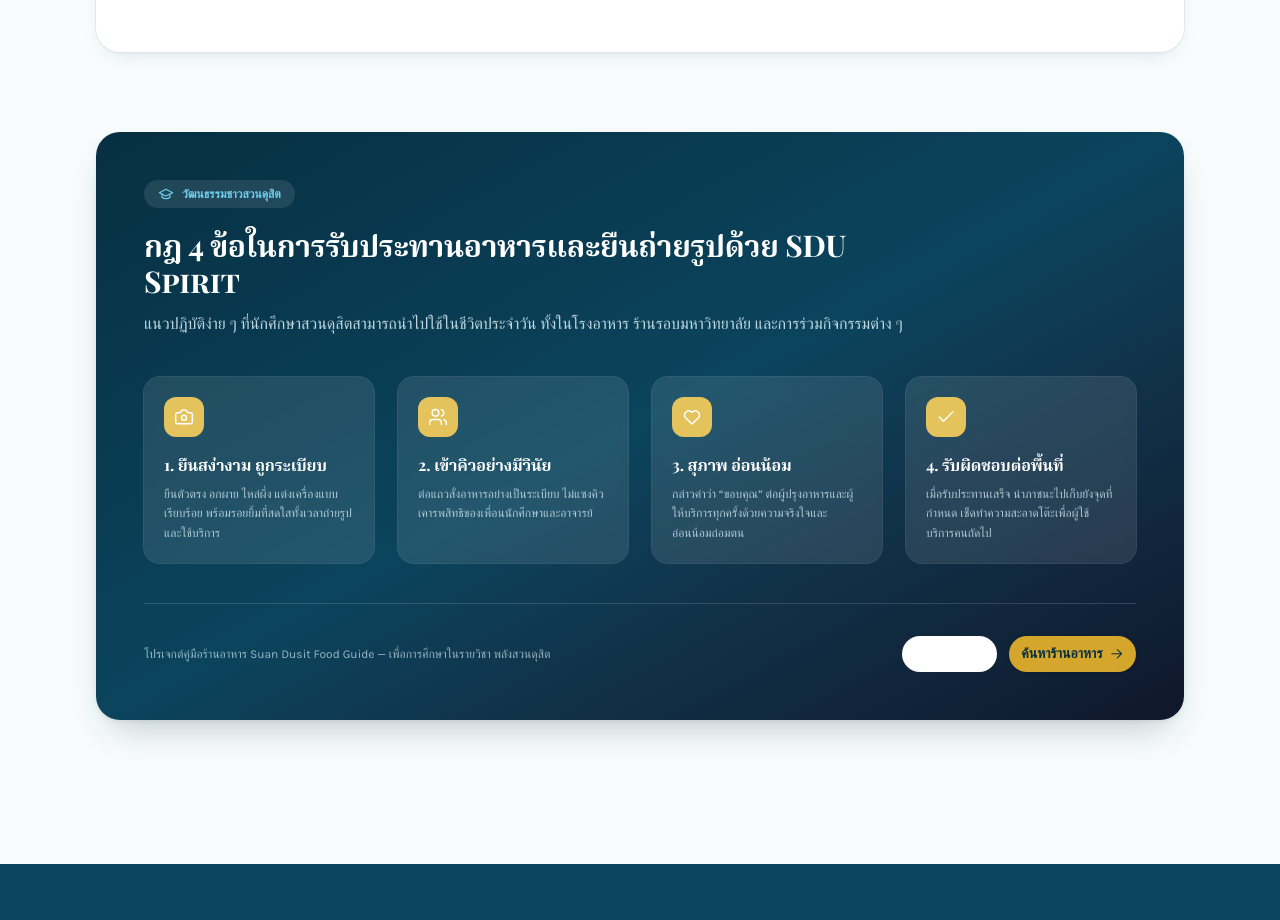
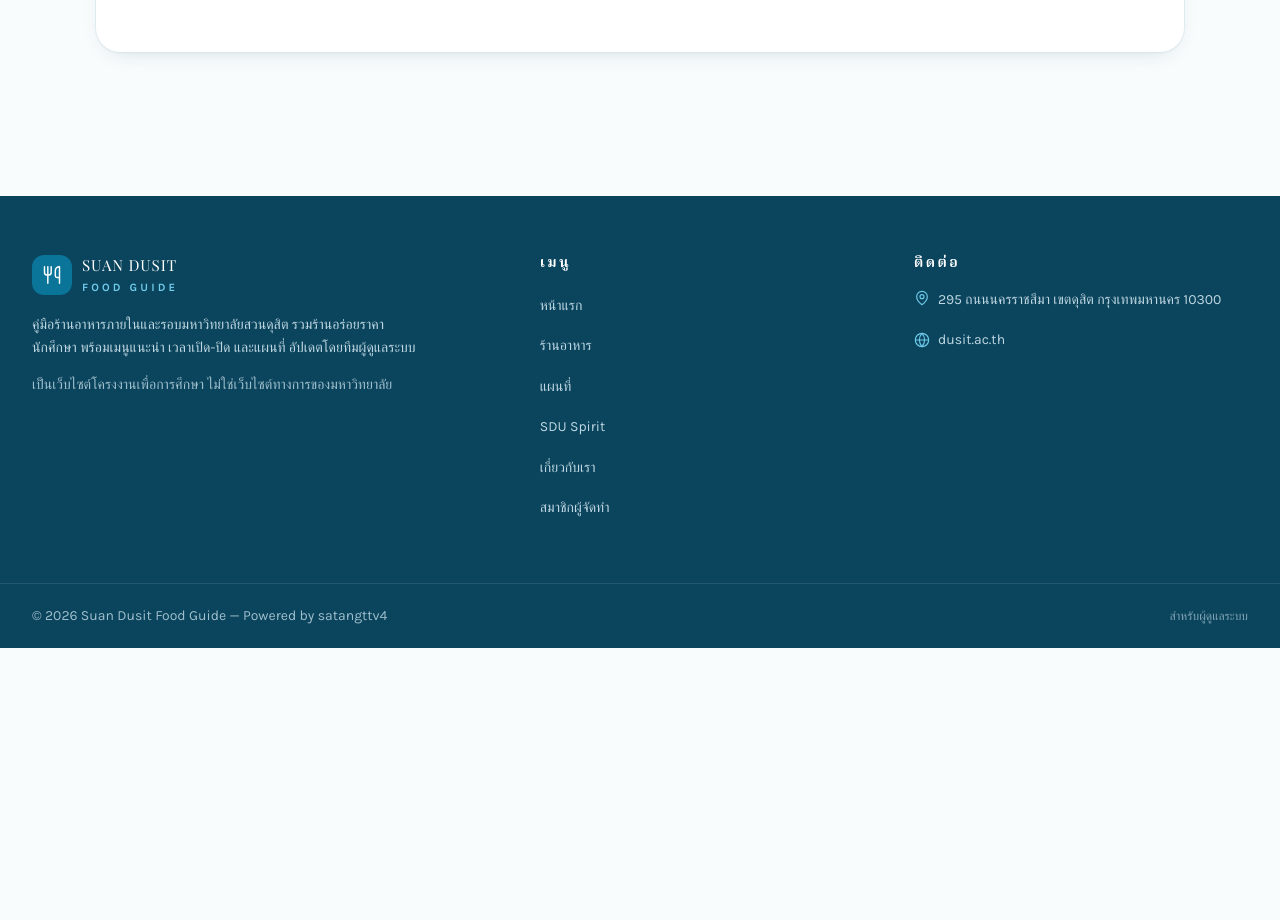
Before and after one commit to satangttv4Xd/suandusitfood, a React (Vite) app: page /sdu-spirit in a window 1280 px wide. Shown: the part 4880-5800 px from the top of the page. After the commit the page ends 5528 px from the top, so only its background shows below. Built offline with nearby package versions, Linux system fonts and the light colour scheme; a web font is replaced by a local one.

Commit message:
refactor(spirit): remove 4 rules section from SDU Spirit page

```diff
--- a/src/pages/SDUSpirit.tsx
+++ b/src/pages/SDUSpirit.tsx
@@ -444,73 +444,6 @@
           </div>
         </div>
       </section>
-
-      {/* ------------------------------------------- Student Cafeteria Code */}
-      <section className="mt-20 rounded-3xl bg-gradient-to-br from-navy-900 via-navy-800 to-slate-900 p-8 sm:p-12 text-white shadow-lift">
-        <div className="max-w-3xl">
-          <span className="inline-flex items-center gap-2 rounded-full bg-white/10 px-3.5 py-1.5 text-xs font-semibold text-brand-300">
-            <Icon name="cap" className="h-4 w-4" />
-            วัฒนธรรมชาวสวนดุสิต
-          </span>
-          <h2 className="mt-4 text-2xl sm:text-3xl font-bold text-white">
-            กฎ 4 ข้อในการรับประทานอาหารและยืนถ่ายรูปด้วย SDU Spirit
-          </h2>
-          <p className="mt-3 text-sm sm:text-base leading-relaxed text-navy-100/90">
-            แนวปฏิบัติง่าย ๆ ที่นักศึกษาสวนดุสิตสามารถนำไปใช้ในชีวิตประจำวัน
-            ทั้งในโรงอาหาร ร้านรอบมหาวิทยาลัย และการร่วมกิจกรรมต่าง ๆ
-          </p>
-        </div>
-
-        <div className="mt-10 grid gap-6 sm:grid-cols-2 lg:grid-cols-4">
-          {[
-            {
-              title: '1. ยืนสง่างาม ถูกระเบียบ',
-              desc: 'ยืนตัวตรง อกผาย ไหล่ผึ่ง แต่งเครื่องแบบเรียบร้อย พร้อมรอยยิ้มที่สดใสทั้งเวลาถ่ายรูปและใช้บริการ',
-              icon: 'camera',
-            },
-            {
-              title: '2. เข้าคิวอย่างมีวินัย',
-              desc: 'ต่อแถวสั่งอาหารอย่างเป็นระเบียบ ไม่แซงคิว เคารพสิทธิของเพื่อนนักศึกษาและอาจารย์',
-              icon: 'users',
-            },
-            {
-              title: '3. สุภาพ อ่อนน้อม',
-              desc: 'กล่าวคำว่า “ขอบคุณ” ต่อผู้ปรุงอาหารและผู้ให้บริการทุกครั้งด้วยความจริงใจและอ่อนน้อมถ่อมตน',
-              icon: 'heart',
-            },
-            {
-              title: '4. รับผิดชอบต่อพื้นที่',
-              desc: 'เมื่อรับประทานเสร็จ นำภาชนะไปเก็บยังจุดที่กำหนด เช็ดทำความสะอาดโต๊ะเพื่อผู้ใช้บริการคนถัดไป',
-              icon: 'check',
-            },
-          ].map((rule) => (
-            <div
-              key={rule.title}
-              className="rounded-2xl bg-white/10 p-5 ring-1 ring-white/15 backdrop-blur-xs"
-            >
-              <span className="flex h-10 w-10 items-center justify-center rounded-xl bg-gold-400 text-navy-950 font-bold">
-                <Icon name={rule.icon as IconName} className="h-5 w-5" />
-              </span>
-              <h3 className="mt-4 text-base font-bold text-white">{rule.title}</h3>
-              <p className="mt-2 text-xs leading-relaxed text-navy-100/80">{rule.desc}</p>
-            </div>
-          ))}
-        </div>
-
-        <div className="mt-10 flex flex-wrap items-center justify-between gap-4 border-t border-white/15 pt-8">
-          <p className="text-xs text-navy-100/70">
-            โปรเจกต์คู่มือร้านอาหาร Suan Dusit Food Guide — เพื่อการศึกษาในรายวิชา พลังสวนดุสิต
-          </p>
-          <div className="flex gap-3">
-            <ButtonLink to="/team" variant="outline" size="sm" className="text-white border-white/30 hover:bg-white/10">
-              สมาชิกผู้จัดทำ
-            </ButtonLink>
-            <ButtonLink to="/restaurants" variant="gold" size="sm" iconRight="arrowRight">
-              ค้นหาร้านอาหาร
-            </ButtonLink>
-          </div>
-        </div>
-      </section>
     </div>
   )
 }
```
